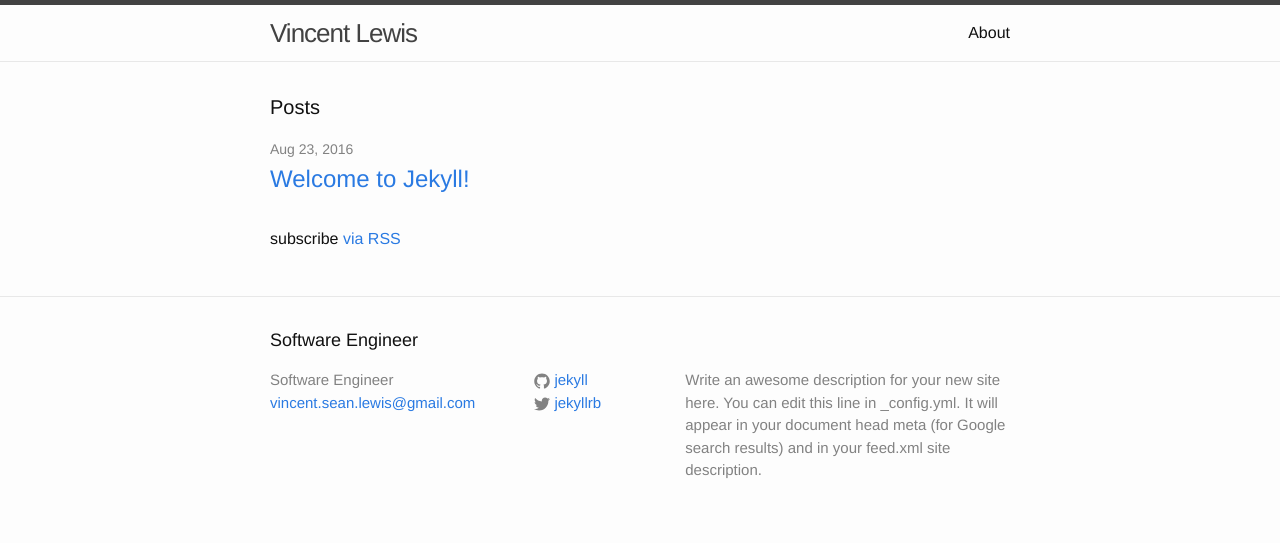
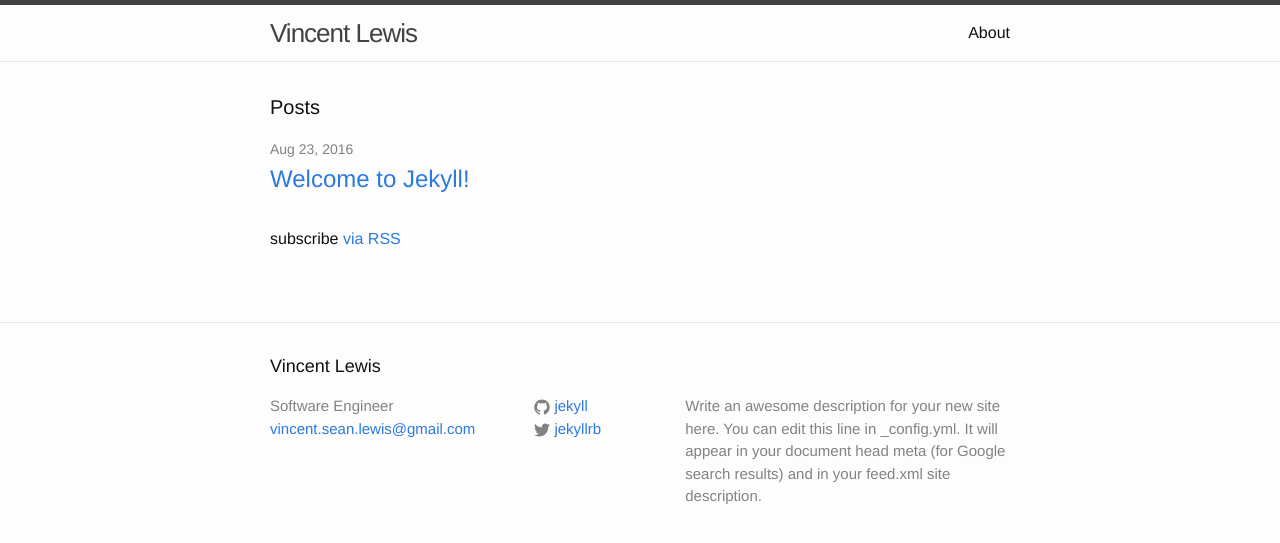
Before and after one commit to vlewisGH/vlewisGH.github.io, a Jekyll site: the page built from index.html, in a window 1280 px wide. Shown: the top 543 px of the page. Built offline with Jekyll 4.4.1, drawn with Linux system fonts in a browser that asks for light colours.

Commit message:
getting the hang of jekyll

```diff
--- a/_includes/footer.html
+++ b/_includes/footer.html
@@ -2,7 +2,7 @@
 
   <div class="wrapper">
 
-    <h2 class="footer-heading">{{ site.title }}</h2>
+    <h2 class="footer-heading">{{ site.name }}</h2>
 
     <div class="footer-col-wrapper">
       <div class="footer-col footer-col-1">
--- a/_sass/_layout.scss
+++ b/_sass/_layout.scss
@@ -169,6 +169,8 @@
  */
 .page-content {
     padding: $spacing-unit 0;
+    height: 200px;
+    overflow: auto;
 }
 
 .page-heading {
```
